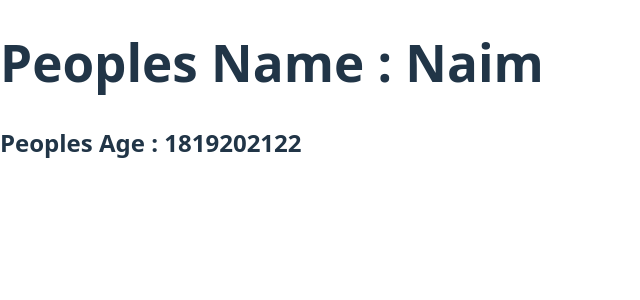
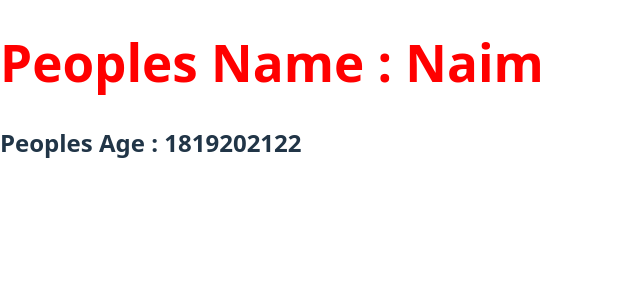
Before and after one commit to ridwanahmedxix/React-, a React (Vite) app in the folder Lesson/Lesson-2/: page / in a window 1280 px wide. Shown: the top 300 px of the page, without its empty margins (0-640 px from the left). Built offline with nearby package versions, Linux system fonts and the light colour scheme.

Commit message:
some update

```diff
--- a/Lesson/Lesson-2/src/components/Home/Home.css
+++ b/Lesson/Lesson-2/src/components/Home/Home.css
@@ -1,3 +1,3 @@
-/* #pName {
+#pName {
   color: red;
-} */
+}
```
